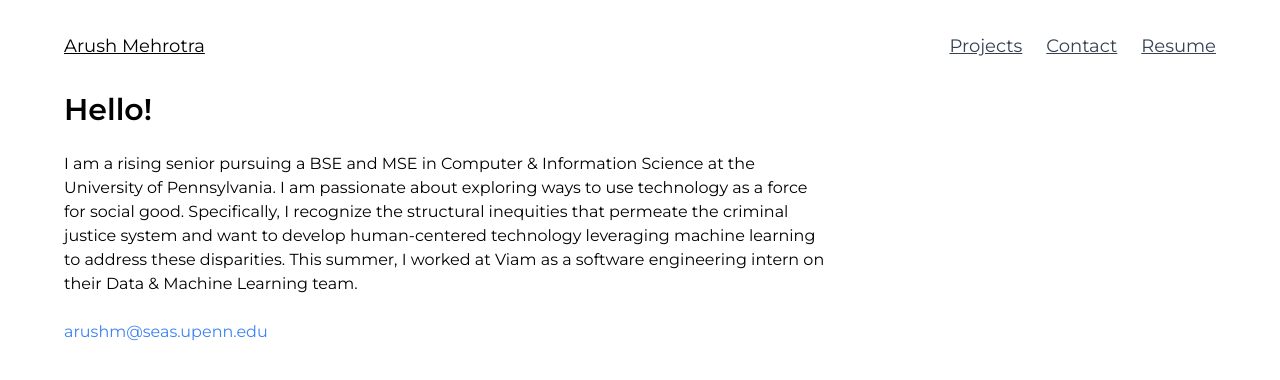
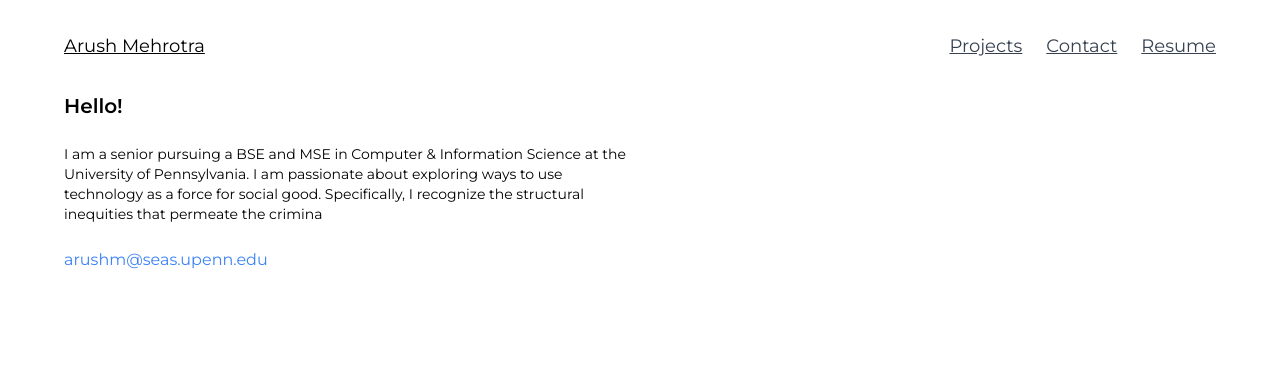
Before and after one commit to arush-mehrotra/portfolio, a Next.js app: page / in a window 1280 px wide. Shown: the top 380 px of the page. Built offline with nearby package versions, Linux system fonts and the light colour scheme.

Commit message:
reformatted front page

```diff
--- a/app/page.tsx
+++ b/app/page.tsx
@@ -1,3 +1,5 @@
+'use client'
+import { useState, useEffect } from 'react';
 import Link from 'next/link';
 
 const navigation = [
@@ -6,14 +8,36 @@ const navigation = [
   { name: "Resume", href: "/resume.pdf" },
 ];
 
+const descriptionText = `
+  I am a senior pursuing a BSE and MSE in Computer & Information Science at the University of Pennsylvania.
+  I am passionate about exploring ways to use technology as a force for social good. Specifically, I recognize the
+  structural inequities that permeate the criminal justice system and want to develop human-centered technology
+  leveraging machine learning to address these disparities. This summer, I worked at Viam as a software engineering
+  intern on their Data & Machine Learning team.
+`;
+
 export default function Home() {
+  const [typedText, setTypedText] = useState("");
+
+  useEffect(() => {
+    let index = 0;
+    const typingInterval = setInterval(() => {
+      if (index < descriptionText.length - 1) {
+        setTypedText((prev) => prev + descriptionText[index]);
+        index++;
+      } else {
+        clearInterval(typingInterval);
+      }
+    }, 20);
+    return () => clearInterval(typingInterval);
+  }, []);
+
   return (
-    <div className="min-h-screen bg-white text-black px-6 md:px-16 py-8">
+    <div className="min-h-screen bg-white text-black px-4 sm:px-6 md:px-16 py-8">
       <nav className="flex flex-wrap items-center justify-between mb-8">
         <Link href="/" className="text-lg underline mb-2 md:mb-0">
           Arush Mehrotra
         </Link>
-        {/* Navigation Links */}
         <ul className="flex flex-wrap items-center space-x-6">
           {navigation.map((item) => (
             <li key={item.name}>
@@ -28,12 +52,9 @@ export default function Home() {
         </ul>
       </nav>
 
-      {/* Main Content */}
-      <div className="max-w-3xl space-y-6">
-        <h2 className="text-3xl font-semibold">Hello!</h2>
-        <p className="text-md">
-          I am a rising senior pursuing a BSE and MSE in Computer & Information Science at the University of Pennsylvania. I am passionate about exploring ways to use technology as a force for social good. Specifically, I recognize the structural inequities that permeate the criminal justice system and want to develop human-centered technology leveraging machine learning to address these disparities. This summer, I worked at Viam as a software engineering intern on their Data & Machine Learning team.
-        </p>
+      <div className="w-3/4 sm:w-1/2 space-y-6">
+        <h2 className="text-2xl sm:text-xl font-semibold">Hello!</h2>
+        <p className="text-sm">{typedText}</p>
         <p className="mt-4">
           <a
             href="mailto:arushm@seas.upenn.edu"
--- a/app/projects/page.tsx
+++ b/app/projects/page.tsx
@@ -64,7 +64,6 @@ export default function Projects() {
         <Link href="/" className="text-lg underline mb-2 md:mb-0">
           Arush Mehrotra
         </Link>
-        {/* Navigation Links */}
         <ul className="flex flex-wrap items-center space-x-6">
           {navigation.map((item) => (
             <li key={item.name}>
@@ -79,14 +78,12 @@ export default function Projects() {
         </ul>
       </nav>
 
-      {/* Projects Section */}
-      <div className="space-y-16">
+      <div className="w-7/8 space-y-16">
         {projects.map((project, index) => (
           <div
             key={index}
             className="flex flex-col md:flex-row items-center md:items-start md:space-x-8 space-y-8 md:space-y-0 border border-gray-300 rounded-lg p-8 bg-gray-100 shadow-lg"
           >
-            {/* Project Image */}
             <div className="flex-shrink-0 w-full md:w-64 h-40 relative">
               <Image
                 src={project.image}
@@ -96,7 +93,6 @@ export default function Projects() {
               />
             </div>
 
-            {/* Project Info */}
             <div className="flex-1 space-y-4">
               <h2 className="text-2xl font-semibold">{project.title}</h2>
               <p className="text-sm text-gray-500">{project.date}</p>
```
